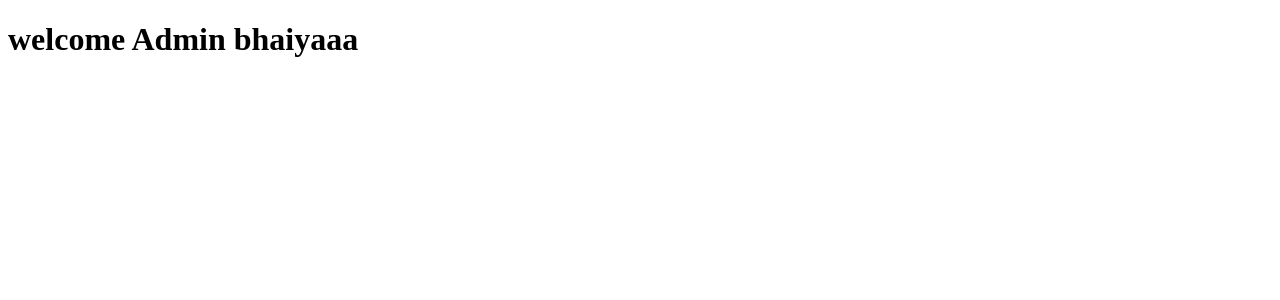
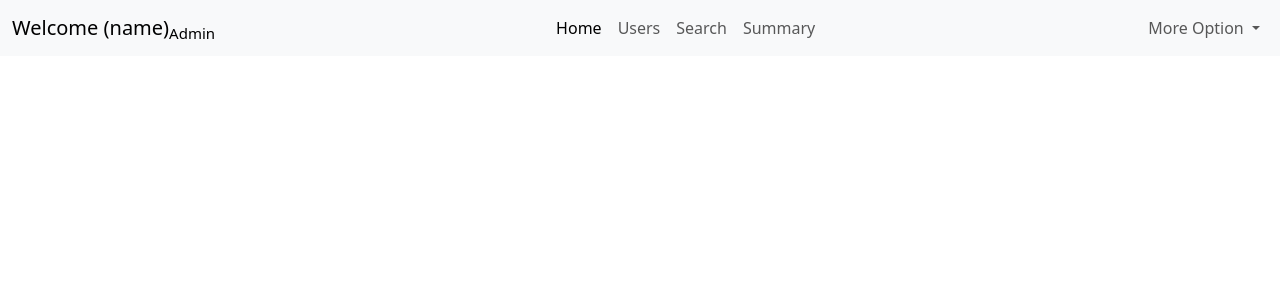
Before and after one commit to 22f3001703/parking_app, a Flask app: page /admin/dashboard in a window 1280 px wide. Shown: the top 300 px of the page. Run offline with Flask 3, Linux system fonts and the light colour scheme.

Commit message:
added some dummmy pages for admin dashboard

```diff
--- a/controllers/controllers.py
+++ b/controllers/controllers.py
@@ -75,3 +75,16 @@ def userdashboard():
 @controllers.route("/admin/dashboard", methods=['GET','POST'])
 def admindashboard():
     return render_template("admindashboard.html")
+
+
+@controllers.route("/admin/dashboard/users", methods=['GET','POST'])
+def userDetails():
+    return render_template("userDetails.html")
+
+@controllers.route("/admin/dashboard/summary", methods=['GET','POST'])
+def summary():
+    return render_template("summary.html")
+
+@controllers.route("/admin/dashboard/search", methods=['GET','POST'])
+def search():
+    return render_template("search.html")
--- a/templates/adminDashboard.html
+++ b/templates/adminDashboard.html
@@ -4,8 +4,46 @@
     <meta charset="UTF-8">
     <meta name="viewport" content="width=device-width, initial-scale=1.0">
     <title>Admin</title>
+    <link href="https://cdn.jsdelivr.net/npm/bootstrap@5.3.7/dist/css/bootstrap.min.css" rel="stylesheet" integrity="sha384-LN+7fdVzj6u52u30Kp6M/trliBMCMKTyK833zpbD+pXdCLuTusPj697FH4R/5mcr" crossorigin="anonymous">
 </head>
 <body>
-    <h1>welcome Admin bhaiyaaa</h1>
+
+    <nav class="navbar navbar-expand-lg bg-body-tertiary">
+  <div class="container-fluid">
+    <a class="navbar-brand " href="#">Welcome (name)<sub>Admin</sub></a>
+    <button class="navbar-toggler" type="button" data-bs-toggle="collapse" data-bs-target="#navbarNavDropdown" aria-controls="navbarNavDropdown" aria-expanded="false" aria-label="Toggle navigation">
+      <span class="navbar-toggler-icon"></span>
+    </button>
+    <div class="collapse navbar-collapse" id="navbarNavDropdown">
+      <ul class="navbar-nav ms-auto">
+        <li class="nav-item">
+          <a class="nav-link active" aria-current="page" href="#">Home</a>
+        </li>
+        <li class="nav-item">
+          <a class="nav-link" href="/admin/dashboard/users">Users</a>
+        </li>
+        <li class="nav-item">
+          <a class="nav-link" href="/admin/dashboard/search">Search</a>
+        </li>
+        <li class="nav-item">
+          <a class="nav-link" href="/admin/dashboard/summary">Summary</a>
+        </li>
+    </ul>
+    <ul class="navbar-nav ms-auto">
+        <li class="nav-item dropdown">
+          <a class="nav-link dropdown-toggle" href="#" role="button" data-bs-toggle="dropdown" aria-expanded="false">
+            More Option
+          </a>
+          <ul class="dropdown-menu" >
+            <li><a class="dropdown-item" href="#">Edit Profile</a></li>
+            <li><a class="dropdown-item" href="#">Log Out</a></li>
+
+          </ul>
+        </li>
+      </ul>
+    </div>
+  </div>
+</nav>
+<script src="https://cdn.jsdelivr.net/npm/bootstrap@5.3.7/dist/js/bootstrap.bundle.min.js" integrity="sha384-ndDqU0Gzau9qJ1lfW4pNLlhNTkCfHzAVBReH9diLvGRem5+R9g2FzA8ZGN954O5Q" crossorigin="anonymous"></script>
 </body>
 </html>
```
Also changed, not shown: templates/search.html (added, +11 -0 lines), templates/summary.html (added, +11 -0 lines), templates/userDetails.html (added, +11 -0 lines).
